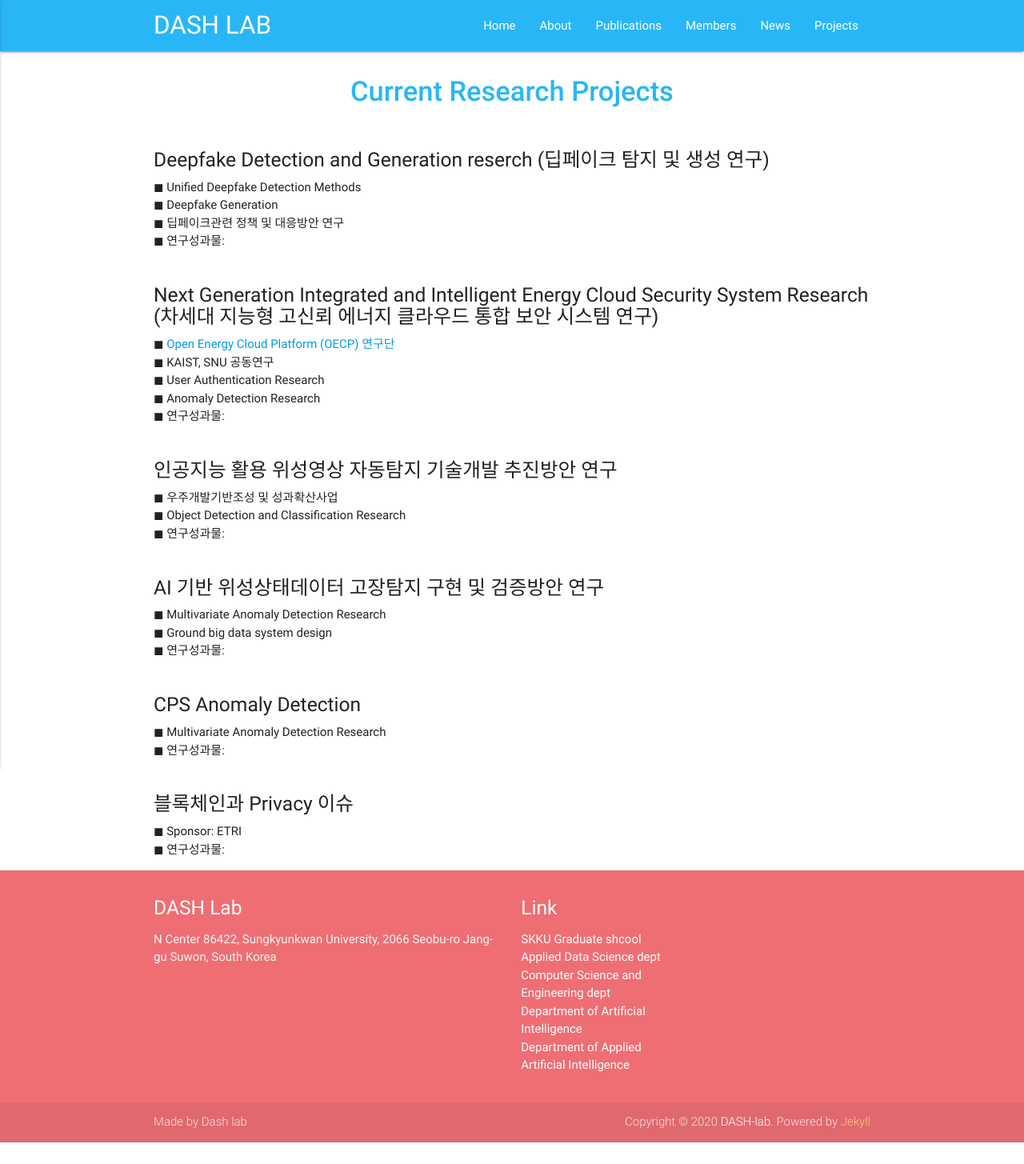
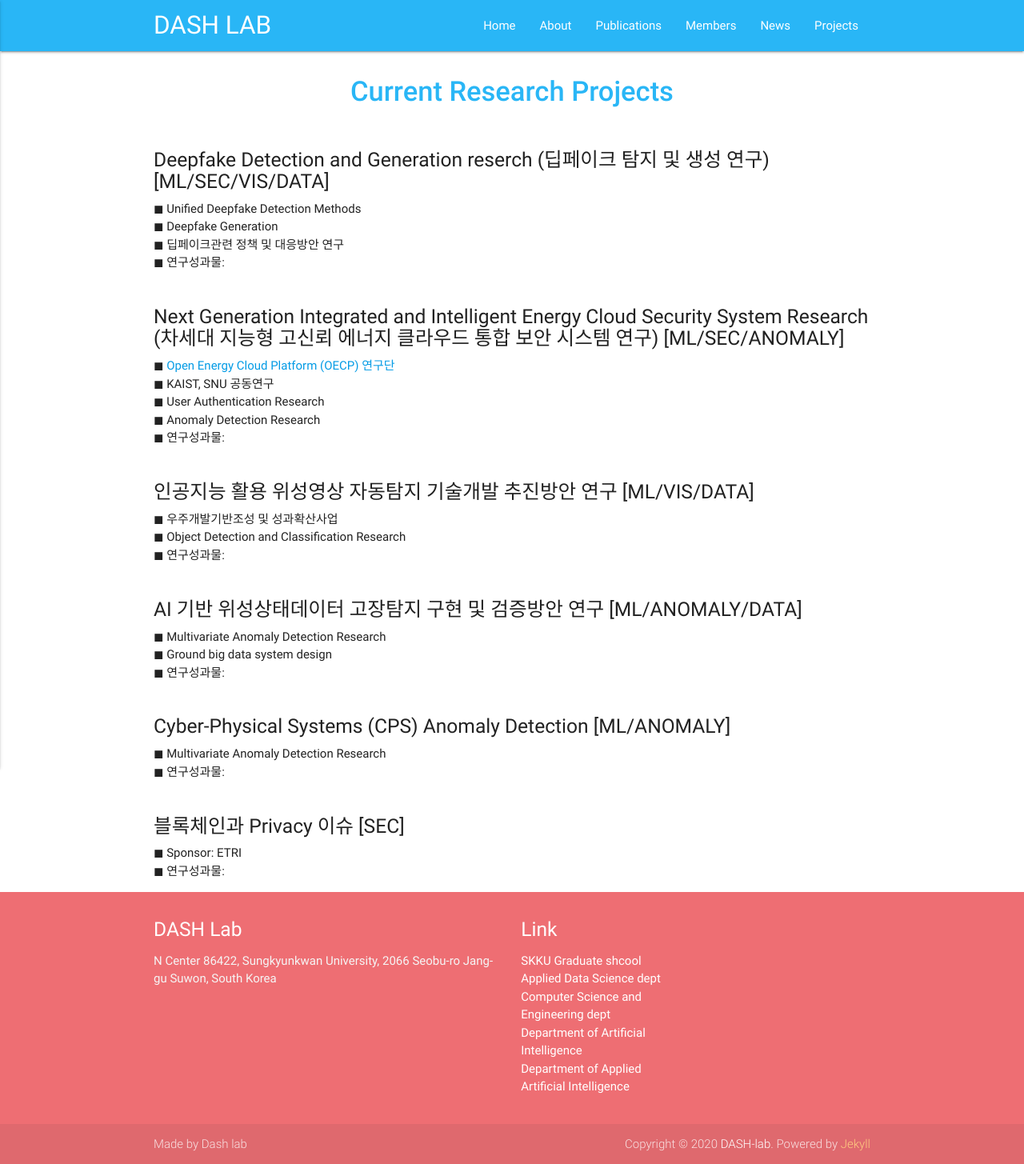
Before and after one commit to Yurim990507/DASH-Lab.github.io, a Jekyll site: the page built from example5.md, in a window 1280 px wide. Shown: the whole page at 80% size. Built offline with Jekyll 4.4.1, drawn with Linux system fonts in a browser that asks for light colours; before the commit the page ends 1428 px from its top, so only the background shows below that.

Commit message:
Update example5.md

```diff
--- a/example5.md
+++ b/example5.md
@@ -9,7 +9,7 @@ permalink: /Projects/
 
 
 <div class="section">
-    <h5>Deepfake Detection and Generation reserch (딥페이크 탐지 및 생성 연구)</h5>
+    <h5>Deepfake Detection and Generation reserch (딥페이크 탐지 및 생성 연구) [ML/SEC/VIS/DATA]</h5>
         ◼  Unified Deepfake Detection Methods <br>
         ◼  Deepfake Generation <br>
         ◼  딥페이크관련 정책 및 대응방안 연구 <br>
@@ -17,7 +17,7 @@ permalink: /Projects/
 </div>
 
 <div class="section">
-    <h5> Next Generation Integrated and Intelligent Energy Cloud Security System Research (차세대 지능형 고신뢰 에너지 클라우드 통합 보안 시스템 연구) </h5>
+    <h5> Next Generation Integrated and Intelligent Energy Cloud Security System Research (차세대 지능형 고신뢰 에너지 클라우드 통합 보안 시스템 연구) [ML/SEC/ANOMALY]</h5>
         ◼  <a href="https://www.oecp.kaist.ac.kr/">Open Energy Cloud Platform (OECP) 연구단</a> <br>
         ◼  KAIST, SNU 공동연구 <br>
         ◼  User Authentication Research <br>
@@ -26,27 +26,27 @@ permalink: /Projects/
 </div>
 
 <div class="section">
-    <h5> 인공지능 활용 위성영상 자동탐지 기술개발 추진방안 연구</h5>
+    <h5> 인공지능 활용 위성영상 자동탐지 기술개발 추진방안 연구 [ML/VIS/DATA]</h5>
         ◼  우주개발기반조성 및 성과확산사업 <br>
         ◼  Object Detection and Classification Research <br>
         ◼  연구성과물: <br>
 </div>
 
 <div class="section">
-    <h5> AI 기반 위성상태데이터 고장탐지 구현 및 검증방안 연구</h5>
+    <h5> AI 기반 위성상태데이터 고장탐지 구현 및 검증방안 연구 [ML/ANOMALY/DATA]</h5>
         ◼  Multivariate Anomaly Detection Research <br>
         ◼  Ground big data system design <br>
         ◼  연구성과물: <br>
 </div>
 
 <div class="section">
-    <h5> CPS Anomaly Detection</h5>
+    <h5> Cyber-Physical Systems (CPS) Anomaly Detection [ML/ANOMALY]</h5>
         ◼  Multivariate Anomaly Detection Research <br>
         ◼  연구성과물: <br>
 </div>
 
 <div class="section">
-    <h5> 블록체인과 Privacy 이슈 </h5>
+    <h5> 블록체인과 Privacy 이슈 [SEC]</h5>
         ◼  Sponsor: ETRI <br>
         ◼  연구성과물: <br>
 </div>
```
